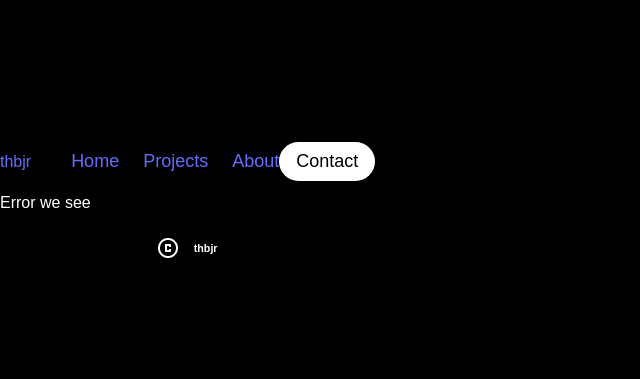
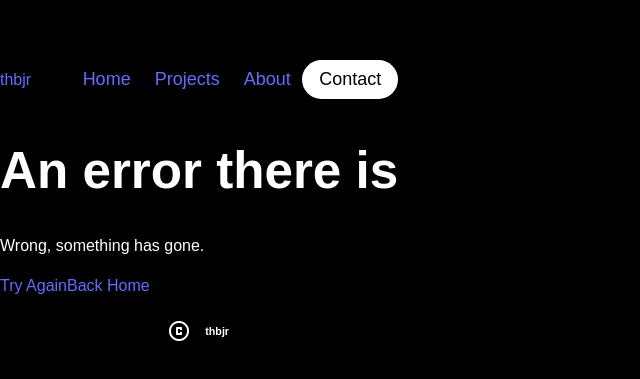
Before and after one commit to Thato-Hopolang/thbjr, a React (Vite) app in the folder thbjr/: page /Error in a window 1280 px wide. Shown: the part 193-572 px from the top of the page, without its empty margins (0-640 px from the left). Built offline with nearby package versions, Linux system fonts and the light colour scheme.

Commit message:
Adds Error section (ErrorInfo.jsx) Adds Error to Error page

```diff
--- /dev/null
+++ b/thbjr/src/Components/Error/ErrorInfo.jsx
@@ -0,0 +1,24 @@
+/* eslint-disable react/prop-types */
+import { Link } from "react-router-dom"
+import "./ErrorInfo.css"
+
+const ErrorInfo = ({ errornumber }) => {
+  return (
+    <div className="errorinfo">
+      <h3>{errornumber}</h3>
+      <p>Wrong, something has gone.</p>
+      <div className="options-holder">
+        <LinkedBtn to={"/"} btntext={"Try Again"}/>
+        <LinkedBtn to={"/"} btntext={"Back Home"}/>
+      </div>
+    </div>
+  )
+}
+
+export default ErrorInfo
+
+function LinkedBtn({ to, btntext }) {
+  return (
+    <Link to={to}>{btntext}</Link>
+  )
+}
--- a/thbjr/src/Pages/Error.jsx
+++ b/thbjr/src/Pages/Error.jsx
@@ -1,8 +1,10 @@
+import ErrorInfo from "../Components/Error/ErrorInfo"
 
 const Error = () => {
   return (
     <div>
-			Error we see
+      <h1>An error there is</h1>
+			<ErrorInfo/>
     </div>
   )
 }
```
Also changed, not shown: thbjr/src/Components/Error/ErrorInfo.css (added).
